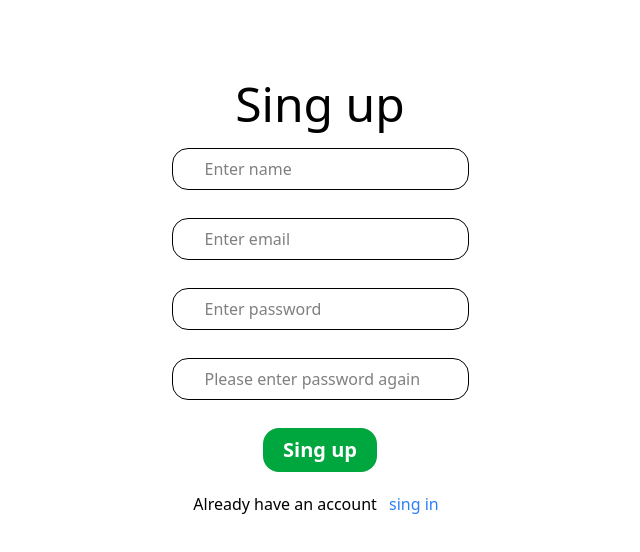
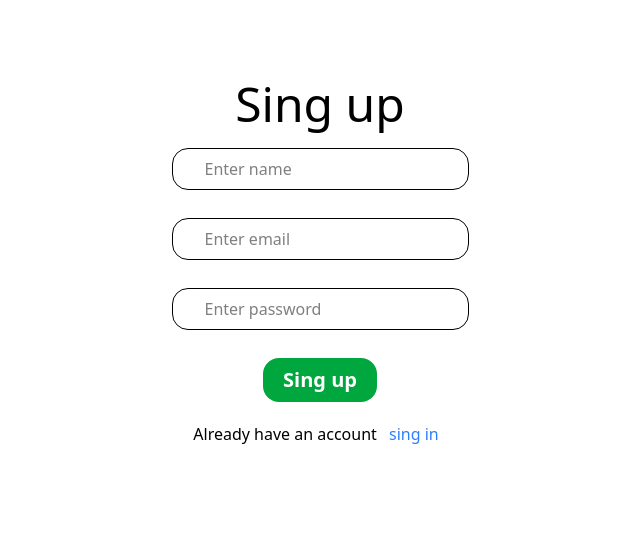
Before and after one commit to Ridwankabbo/CMS_frontend, a React app: page /singup in a window 1280 px wide. Shown: the top 552 px of the page, without its empty margins (320-960 px from the left). Built offline with nearby package versions, Linux system fonts and the light colour scheme; the HTML template or start-up script is replaced by a standard one.

Commit message:
get access token successfully

```diff
--- a/src/App.jsx
+++ b/src/App.jsx
@@ -9,6 +9,8 @@ import Layout from './components/Layout'
 import Home from './Home'
 import Singup from './singup'
 import Singin from './assets/singin'
+import DashboardLayout from './assets/layouts/dashboardLayout'
+import Dashboard from './Dashboard'
 function App() {
   return (
     <>
@@ -20,6 +22,9 @@ function App() {
         </Route>
         <Route path='/singup' element={<Singup/>}/>
         <Route path='/singin' element={<Singin/>}/>
+        <Route path='/dashboard' element={<DashboardLayout/>}>
+          <Route index element={<Dashboard/>}/>
+        </Route>
        </Routes>
       </BrowserRouter>
     </>
--- a/src/Dashboard.jsx
+++ b/src/Dashboard.jsx
@@ -7,3 +7,5 @@ const Dashboard = () =>{
         </>
     )
 }
+
+export default Dashboard;
--- /dev/null
+++ b/src/assets/layouts/dashboardLayout.jsx
@@ -0,0 +1,16 @@
+import React from "react";
+import DashboardNavBar from "../../components/dashboardNavBar";
+import { Outlet } from "react-router-dom";
+
+const DashboardLayout = () =>{
+    return(
+        <>
+            <DashboardNavBar/>
+            <main>
+                <Outlet/>
+            </main>
+        </>
+    )
+}
+
+export default DashboardLayout
--- a/src/assets/singin.jsx
+++ b/src/assets/singin.jsx
@@ -1,19 +1,57 @@
-import React from "react";
+import React, { useState } from "react";
 import { Link } from "react-router-dom";
 
 const Singin = ()=>{
+    const singin_url = 'http://localhost:8000/api/singin';
+
+    const [data, setData] = useState({
+        email:'',
+        password : ''
+    });
+
+    const handleSubmit = async(e) =>{
+        e.preventDefault();
+        const request = await fetch (singin_url, {
+            method:'POST',
+            headers:{
+                'Content-Type':'application/json',
+                "Accept": "application/json",
+            },
+            body:JSON.stringify(data)
+        });
+
+        try {
+            const result = await request.json();
+            console.log(result);
+            localStorage.setItem('accessToken', result.token);
+            console.log(localStorage.getItem('accessToken'));
+
+
+
+        } catch (error) {
+
+        }
+    }
+
+    const handleChange = (e) =>{
+        setData({
+            ...data,
+            [e.target.name]: e.target.value
+        });
+    }
+
     return(
         <>
             <div className="text-center py-20" >
                 <div className="text-5xl">Sing in</div>
                 <div>
-                    <form className="py-5 px-5 flex flex-col gap-7">
+                    <form className="py-5 px-5 flex flex-col gap-7" onSubmit={handleSubmit}>
 
                         <div>
-                            <input type="email" placeholder="Enter email" name="email" id="email" className="py-2 px-8 border rounded-2xl" />
+                            <input type="email" placeholder="Enter email" name="email" id="email" onChange={handleChange} className="py-2 px-8 border rounded-2xl" />
                         </div>
                         <div>
-                            <input type="password" placeholder="Enter password" name="password" id="email" className="py-2 px-8 border rounded-2xl" />
+                            <input type="password" placeholder="Enter password" name="password" id="email" onChange={handleChange} className="py-2 px-8 border rounded-2xl" />
                         </div>
 
                         <div>
--- /dev/null
+++ b/src/components/dashboardNavBar.jsx
@@ -0,0 +1,18 @@
+import React from "react";
+
+const DashboardNavBar = () =>{
+    return(
+        <div className="flex justify-around">
+            <div>
+                <h2>CMS</h2>
+            </div>
+            <div>
+                <ul>
+                    <li></li>
+                </ul>
+            </div>
+        </div>
+    )
+}
+
+export default DashboardNavBar;
--- a/src/singup.jsx
+++ b/src/singup.jsx
@@ -1,24 +1,59 @@
-import React from "react";
+import React, { useState } from "react";
 import { Link } from "react-router-dom";
-const Singup = ()=>{
-    return(
+const Singup = () => {
+    const singin_url = 'http://localhost:8000/api/singup';
+
+    const [data, setData] = useState({});
+
+    const handleSubmit = async (e) => {
+        e.preventDefault();
+        console.log(data);
+
+        const request = await fetch(singin_url, {
+            method: 'POST',
+            headers: {
+                'Content-Type': 'application/json',
+                "Accept": "application/json",
+            },
+            body: JSON.stringify(data)
+        });
+
+        try {
+            const result = await request.json();
+            console.log(result);
+            localStorage.settItem('accessToken', result.token?.accessToken?.plainTextToken);
+            console.log(localStorage.getItem('accessToken'));
+
+
+        } catch (error) {
+
+        }
+    }
+
+    const handleChange = (e) => {
+        setData({
+            ...data,
+            [e.target.name]: e.target.value
+        });
+    }
+    return (
         <>
             <div className="text-center py-20" >
                 <div className="text-5xl">Sing up</div>
                 <div>
-                    <form className="py-5 px-5 flex flex-col gap-7">
+                    <form className="py-5 px-5 flex flex-col gap-7" onSubmit={handleSubmit}>
                         <div>
-                            <input type="text" placeholder="Enter name" name="username" id="username" className="py-2 px-8 border rounded-2xl" />
+                            <input type="text" placeholder="Enter name" name="name" onChange={handleChange} id="name" className="py-2 px-8 border rounded-2xl" />
                         </div>
                         <div>
-                            <input type="email" placeholder="Enter email" name="email" id="email" className="py-2 px-8 border rounded-2xl" />
+                            <input type="email" placeholder="Enter email" name="email" id="email" onChange={handleChange} className="py-2 px-8 border rounded-2xl" />
                         </div>
                         <div>
-                            <input type="password" placeholder="Enter password" name="password" id="email" className="py-2 px-8 border rounded-2xl" />
+                            <input type="password" placeholder="Enter password" name="password" id="email" onChange={handleChange} className="py-2 px-8 border rounded-2xl" />
                         </div>
-                        <div>
+                        {/* <div>
                             <input type="password" placeholder="Please enter password again" name="password2nd" id="password2nd" className="py-2 px-8 border rounded-2xl" />
-                        </div>
+                        </div> */}
 
                         <div>
                             <button type="submit" className="bg-green-600 text-white px-5 py-2 rounded-2xl font-semibold text-xl">Sing up</button>
```
